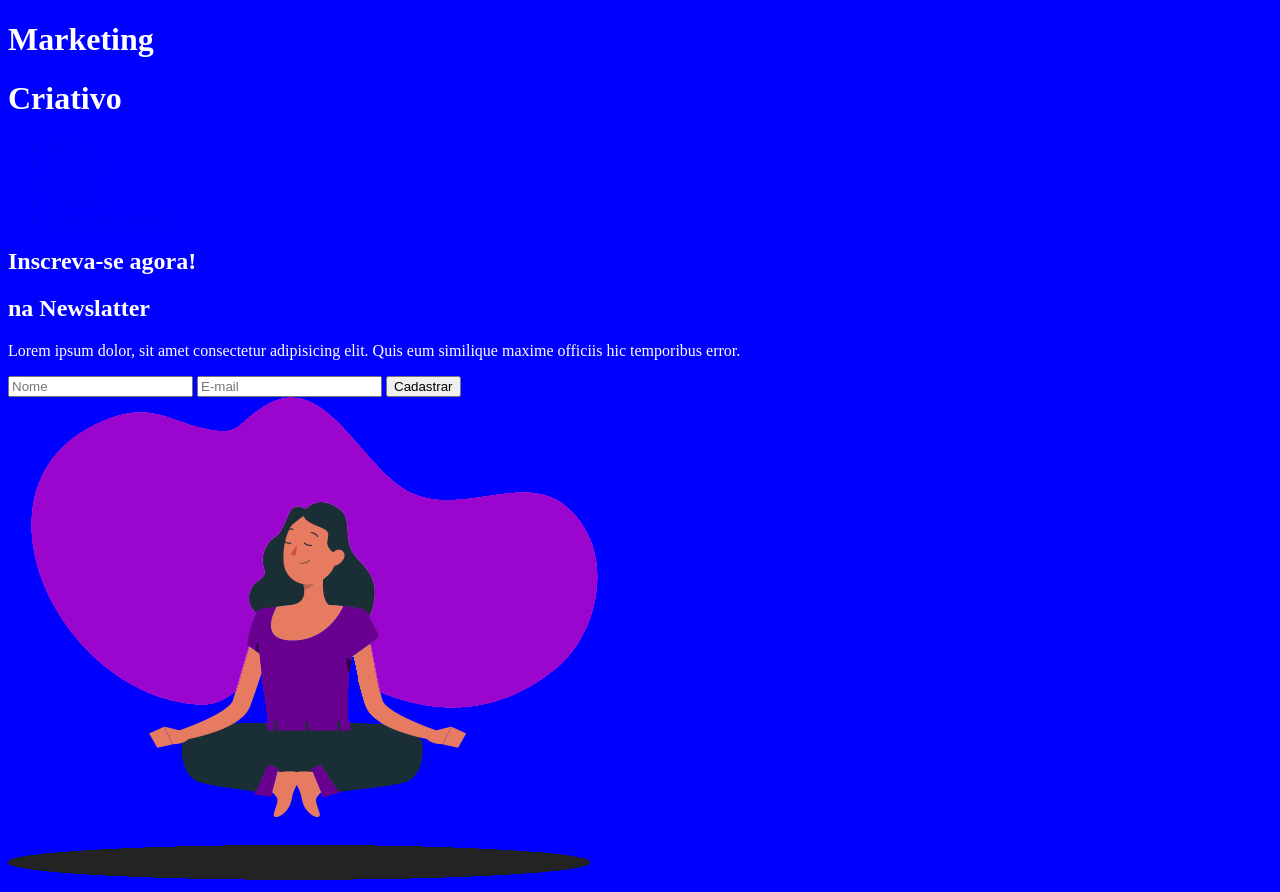
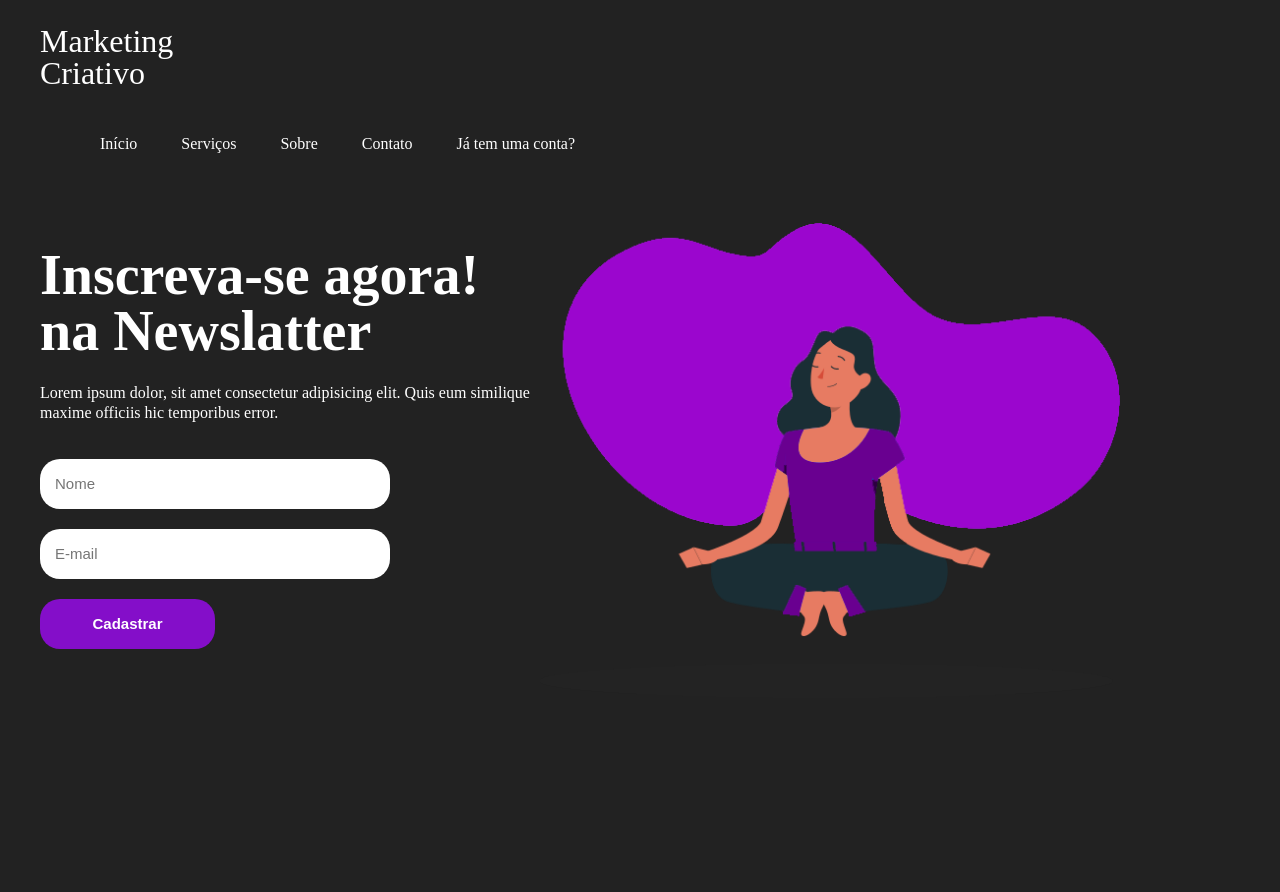
Before and after one commit to rafaelsrv/Purple_LandigPage, a plain HTML site: page index.html in a window 1280 px wide. After the commit the page ends 800 px from the top, so only its background shows below. Drawn offline with Linux system fonts and the light colour scheme.

Commit message:
LandingPageEstilizada

```diff
--- a/styles/style.css
+++ b/styles/style.css
@@ -1,5 +1,101 @@
 body{
-    background-color: blue;
+    background-color: rgb(34, 34, 34);
     color: white;
+    font-family: poppinsregular;
+    max-width: 1200px;
+    margin: 0 auto;
+    padding: 15px;
+}
 
+header{
+    display: flex;
+    flex-direction: row;
+    justify-content: space-between;
+    align-items: center;
 }
+
+#title{
+    flex-direction: column;
+    line-height: 10px;
+}
+
+li{
+    display: inline-block;
+    margin: 20px;
+}
+
+a{
+    color: white;
+}
+
+a:hover{
+    color: rgb(132, 14, 201);
+    transition: 0.3s all;
+}
+
+#inscreva-se-btn{
+    border: 2px solid rgb(132, 14, 201);
+    padding: 10px;
+    border-radius: 15px;
+}
+
+#inscreva-se-btn:hover{
+    background-color: rgb(132, 14, 201);
+    color: white;
+}
+
+h1{
+    font-weight: 200;
+}
+
+main{
+    display: flex;
+    flex-direction: row;
+    margin-top: 50px;
+}
+
+h2{
+    font-size: 56px;
+    line-height: 10px;
+    font-family: poppinsmedium;
+}
+
+span{
+    color: rgb(132, 14, 201);
+}
+
+p{
+    line-height: 20px;
+    max-width: 500px;
+    font-family: poppinslight;
+}
+
+img{
+    width: 580px;
+}
+
+form{
+    display: flex;
+    flex-direction: column;
+    width: 70%;
+}
+
+form [type="submit"]{
+    height: 50px;
+    width: 50%;
+    background-color: rgb(132, 14, 201);
+    color: white;
+    font-weight: bold;
+}
+form [type="submit"]:hover{
+    cursor: pointer;
+}
+
+input{
+    margin-top: 20px;
+    height: 20px;
+    padding: 15px;
+    border-radius: 20px;
+    border: none;
+    font-size: 15px;
+}
```
Also changed, not shown: styles/media.css (added, +31 -0 lines).
